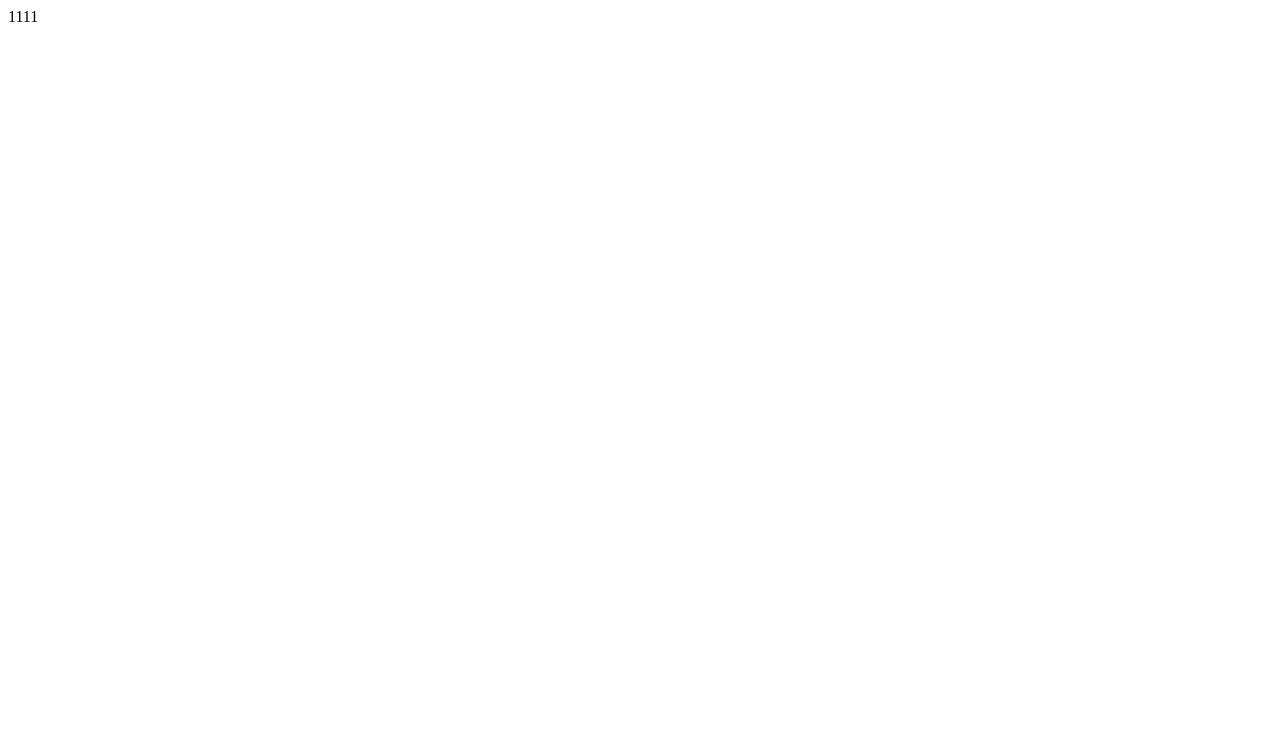
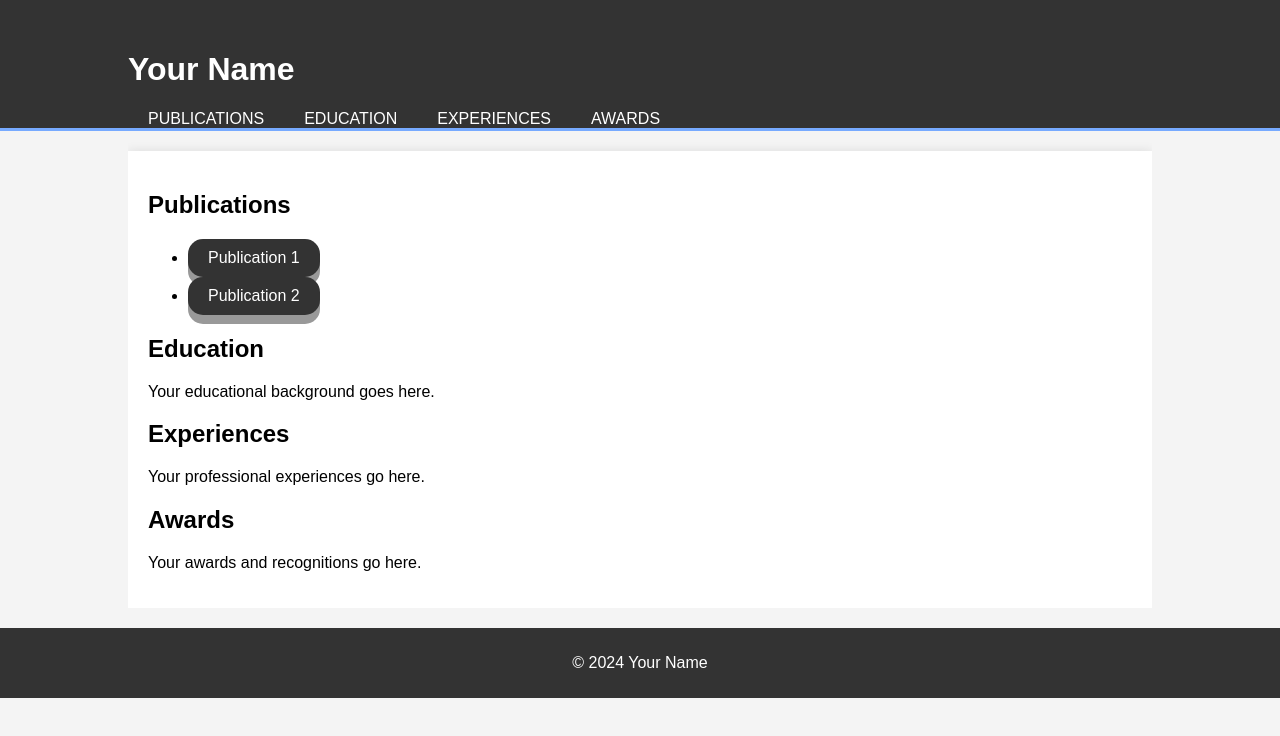
Before and after one commit to jimmy15923/jimmy15923.github.io, a plain HTML site: page index.html in a window 1280 px wide. Drawn offline with Linux system fonts and the light colour scheme.

Commit message:
Initial commit

```diff
--- a/index.html
+++ b/index.html
@@ -1 +1,136 @@
-1111
+<!DOCTYPE html>
+<html lang="en">
+
+<head>
+    <meta charset="UTF-8">
+    <meta name="viewport" content="width=device-width, initial-scale=1.0">
+    <title>Your Name - Researcher</title>
+    <style>
+        body {
+            font-family: Arial, sans-serif;
+            margin: 0;
+            padding: 0;
+            background-color: #f4f4f4;
+        }
+
+        .container {
+            width: 80%;
+            margin: auto;
+            overflow: hidden;
+        }
+
+        header {
+            background: #333;
+            color: #fff;
+            padding-top: 30px;
+            min-height: 70px;
+            border-bottom: #77aaff 3px solid;
+        }
+
+        header a {
+            color: #fff;
+            text-decoration: none;
+            text-transform: uppercase;
+            font-size: 16px;
+        }
+
+        header ul {
+            padding: 0;
+            list-style: none;
+        }
+
+        header li {
+            float: left;
+            display: inline;
+            padding: 0 20px 0 20px;
+        }
+
+        footer {
+            background: #333;
+            color: #fff;
+            text-align: center;
+            padding: 10px 0;
+            margin-top: 20px;
+        }
+
+        .content {
+            padding: 20px;
+            background: #fff;
+            margin-top: 20px;
+            box-shadow: 0 0 10px rgba(0, 0, 0, 0.1);
+        }
+
+        .button {
+            display: inline-block;
+            padding: 10px 20px;
+            font-size: 16px;
+            cursor: pointer;
+            text-align: center;
+            text-decoration: none;
+            outline: none;
+            color: #fff;
+            background-color: #333;
+            border: none;
+            border-radius: 15px;
+            box-shadow: 0 9px #999;
+        }
+
+        .button:hover {
+            background-color: #555;
+        }
+
+        .button:active {
+            background-color: #555;
+            box-shadow: 0 5px #666;
+            transform: translateY(4px);
+        }
+    </style>
+</head>
+
+<body>
+    <header>
+        <div class="container">
+            <h1>Your Name</h1>
+            <ul>
+                <li><a href="#publications">Publications</a></li>
+                <li><a href="#education">Education</a></li>
+                <li><a href="#experiences">Experiences</a></li>
+                <li><a href="#awards">Awards</a></li>
+            </ul>
+        </div>
+    </header>
+
+    <div class="container">
+        <div class="content">
+            <section id="publications">
+                <h2>Publications</h2>
+                <ul>
+                    <li><a class="button" href="link_to_publication_1">Publication 1</a></li>
+                    <li><a class="button" href="link_to_publication_2">Publication 2</a></li>
+                    <!-- Add more publications as needed -->
+                </ul>
+            </section>
+
+            <section id="education">
+                <h2>Education</h2>
+                <p>Your educational background goes here.</p>
+            </section>
+
+            <section id="experiences">
+                <h2>Experiences</h2>
+                <p>Your professional experiences go here.</p>
+            </section>
+
+            <section id="awards">
+                <h2>Awards</h2>
+                <p>Your awards and recognitions go here.</p>
+            </section>
+        </div>
+    </div>
+
+    <footer>
+        <p>&copy; 2024 Your Name</p>
+    </footer>
+</body>
+
+</html>
```
